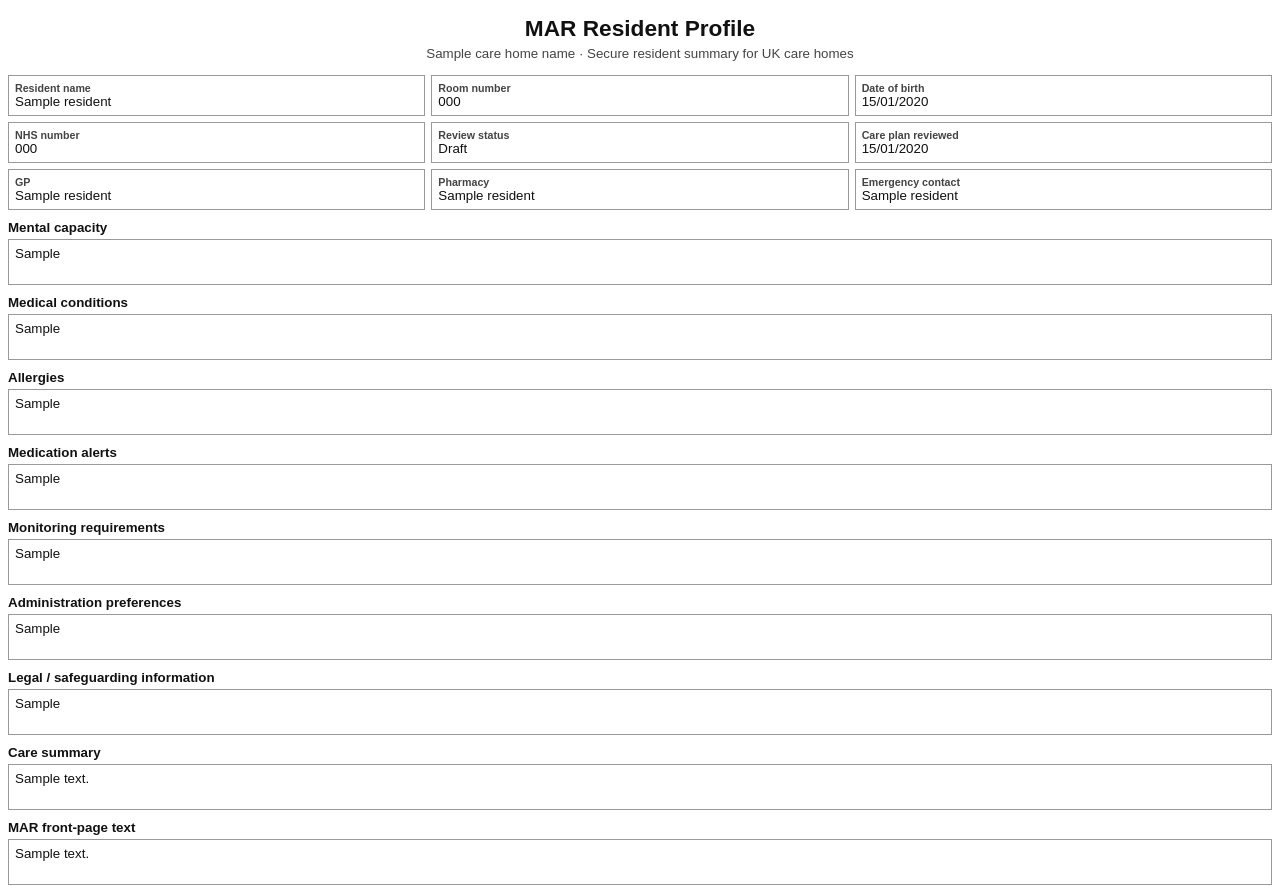
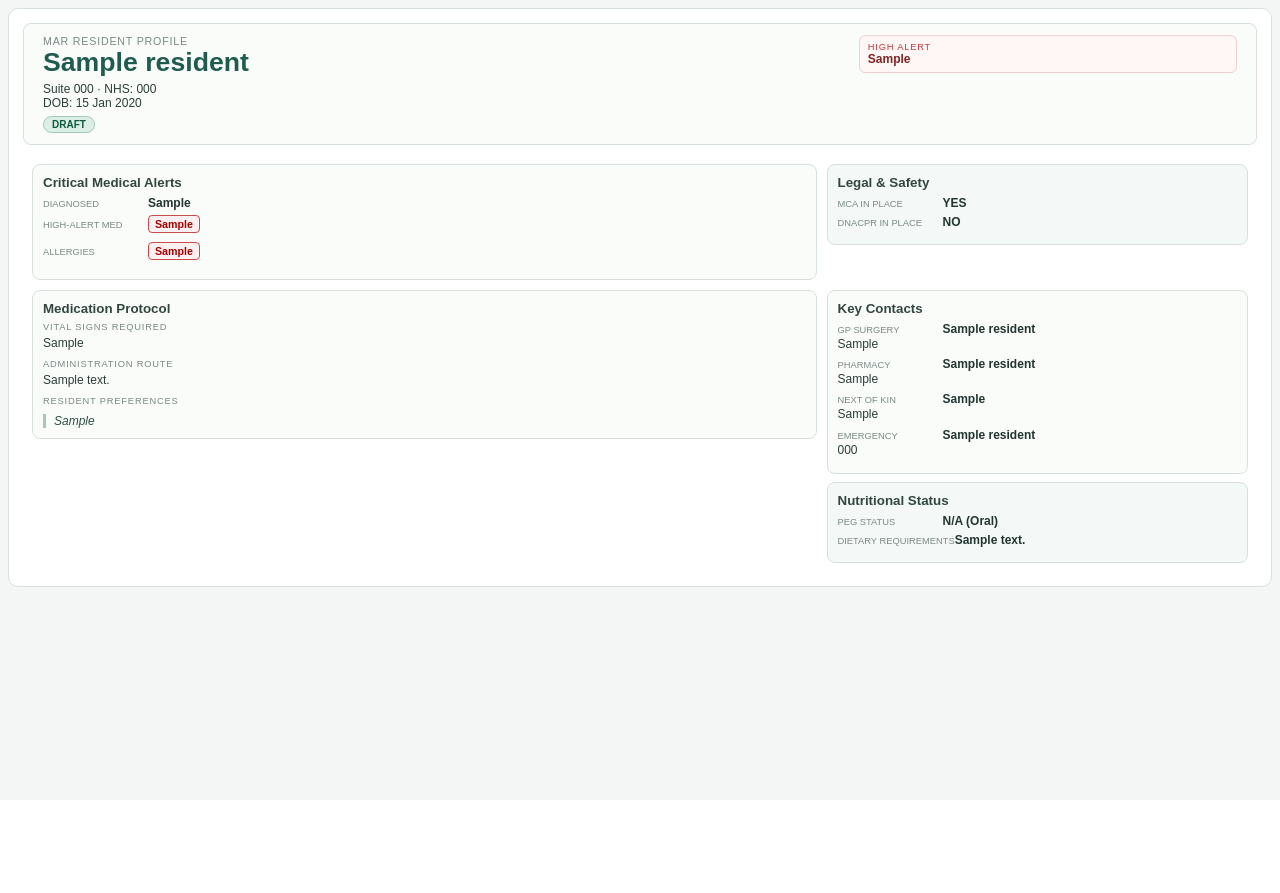
Before and after one commit to sherrywilly/Prn_protocol_generator, a Django app: template core/templates/core/resident_pdf.html in a window 1280 px wide. After the commit the page ends 587 px from the top, so only its background shows below. Run offline with Django 4.2, Linux system fonts and the light colour scheme; tables that the repository leaves empty hold one stand-in row (values such as "Sample post"); the template is opened without the code that fills it: values that come from a table or form of the project are taken from there, most other values are stand-ins (such as "Sample title", 1, 10 or a date in 2020).

Commit message:
Redesign resident PDF and DOCX layout to match sample style
Agent-Logs-Url: https://github.com/sherrywilly/Prn_protocol_generator/sessions/90efb670-49fc-447a-973c-b6a77fda843f

Co-authored-by: sherrywilly <40135571+sherrywilly@users.noreply.github.com>

```diff
--- a/core/templates/core/resident_pdf.html
+++ b/core/templates/core/resident_pdf.html
@@ -3,45 +3,103 @@
 <head>
 <meta charset="UTF-8">
 <style>
-  @page { size: A4; margin: 1.3cm 1.6cm; }
-  body { font-family: Arial, sans-serif; font-size: 10pt; color: #111; }
-  h1 { text-align: center; font-size: 17pt; margin-bottom: 4px; }
-  .subtitle { text-align: center; margin-bottom: 14px; color: #444; }
-  .grid { display: flex; gap: 6px; margin-bottom: 6px; }
-  .field { flex: 1; border: 1px solid #999; padding: 6px; }
-  .field label { display: block; font-size: 8pt; font-weight: bold; color: #444; }
-  .section { margin-top: 10px; }
-  .section h2 { font-size: 10pt; margin: 0 0 4px 0; }
-  .box { border: 1px solid #999; padding: 6px; min-height: 32px; }
-  ul { margin: 0; padding-left: 18px; }
+  @page { size: A4; margin: 1.2cm; }
+  body { font-family: Arial, sans-serif; font-size: 9.5pt; color: #1f2d2a; background: #f4f6f5; }
+  .page { background: #fff; border: 1px solid #d8e0dd; border-radius: 10px; padding: 14px; }
+  .card { border: 1px solid #d8e0dd; border-radius: 8px; padding: 10px; background: #fafcfa; }
+  .header { margin-bottom: 10px; }
+  .header-table { width: 100%; border-collapse: separate; border-spacing: 8px 0; }
+  .name { font-size: 20pt; font-weight: 700; color: #1f5c4f; margin-bottom: 4px; }
+  .muted { font-size: 8pt; color: #7a8884; text-transform: uppercase; letter-spacing: .8px; }
+  .meta { font-size: 9pt; color: #2b3d38; }
+  .badge { display: inline-block; border-radius: 12px; padding: 2px 8px; font-size: 7.5pt; font-weight: 700; text-transform: uppercase; }
+  .badge-green { background: #dcefe6; color: #0f5a40; border: 1px solid #9fcab5; }
+  .alert-box { border: 1px solid #f0d0d0; background: #fff6f6; border-radius: 6px; padding: 6px 8px; }
+  .alert-title { font-size: 7pt; text-transform: uppercase; color: #bf3c3c; letter-spacing: .8px; }
+  .alert-text { font-size: 9pt; color: #812424; font-weight: 700; }
+
+  .two-col { width: 100%; border-collapse: separate; border-spacing: 8px 8px; }
+  .section-title { font-size: 7pt; text-transform: uppercase; letter-spacing: .8px; color: #7a8884; margin-bottom: 3px; }
+  .section-header { font-size: 10pt; font-weight: 700; color: #324640; margin-bottom: 6px; }
+  .pill { display: inline-block; font-size: 8pt; font-weight: 700; padding: 2px 6px; border-radius: 4px; border: 1px solid #d3ded9; background: #fff; margin-right: 4px; margin-bottom: 4px; }
+  .pill-red { border-color: #c94a4a; color: #a30000; background: #fff1f1; }
+  .kv { margin-bottom: 5px; }
+  .kv-label { font-size: 7pt; text-transform: uppercase; color: #7b8a85; display: inline-block; min-width: 105px; }
+  .kv-value { font-size: 9pt; font-weight: 700; color: #223531; }
+  .body-copy { font-size: 9pt; color: #2b3d38; line-height: 1.35; }
+  .quote { font-size: 9pt; color: #2e4e45; font-style: italic; border-left: 3px solid #a6c6ba; padding-left: 8px; margin-top: 8px; }
 </style>
 </head>
 <body>
-<h1>MAR Resident Profile</h1>
-<div class="subtitle">{{ care_home_name }} · Secure resident summary for UK care homes</div>
-<div class="grid">
-  <div class="field"><label>Resident name</label>{{ resident.name }}</div>
-  <div class="field"><label>Room number</label>{{ resident.room_number }}</div>
-  <div class="field"><label>Date of birth</label>{{ resident.date_of_birth|date:"d/m/Y" }}</div>
+<div class="page">
+  <div class="card header">
+    <table class="header-table">
+      <tr>
+        <td style="width:68%;">
+          <div class="muted">MAR resident profile</div>
+          <div class="name">{{ resident.name }}</div>
+          <div class="meta">Suite {{ resident.room_number|default:"N/A" }} · NHS: {{ resident.nhs_number|default:"Not recorded" }}</div>
+          <div class="meta">DOB: {{ resident.date_of_birth|date:"d M Y" }}</div>
+          <div style="margin-top:6px;">
+            <span class="badge badge-green">{{ resident.get_review_status_display }}</span>
+          </div>
+        </td>
+        <td style="vertical-align:top;">
+          <div class="alert-box">
+            <div class="alert-title">High alert</div>
+            <div class="alert-text">{{ resident.medication_alerts|default:"None recorded"|truncatechars:40 }}</div>
+          </div>
+        </td>
+      </tr>
+    </table>
+  </div>
+
+  <table class="two-col">
+    <tr>
+      <td style="width:65%; vertical-align:top;">
+        <div class="card">
+          <div class="section-header">Critical Medical Alerts</div>
+          <div class="kv"><span class="kv-label">Diagnosed</span><span class="kv-value">{{ resident.medical_conditions|default:"Not recorded"|linebreaksbr }}</span></div>
+          <div class="kv"><span class="kv-label">High-alert med</span><span class="pill pill-red">{{ resident.medication_alerts|default:"Not recorded"|truncatechars:32 }}</span></div>
+          <div class="kv"><span class="kv-label">Allergies</span><span class="pill pill-red">{{ resident.allergies|default:"Not recorded"|truncatechars:32 }}</span></div>
+        </div>
+      </td>
+      <td style="vertical-align:top;">
+        <div class="card" style="background:#f4f8f6;">
+          <div class="section-header">Legal &amp; Safety</div>
+          <div class="kv"><span class="kv-label">MCA in place</span><span class="kv-value">{% if resident.mental_capacity %}YES{% else %}NO{% endif %}</span></div>
+          <div class="kv"><span class="kv-label">DNACPR in place</span><span class="kv-value">{% if 'dnacpr' in resident.legal_safeguarding_information|lower %}YES{% else %}NO{% endif %}</span></div>
+        </div>
+      </td>
+    </tr>
+    <tr>
+      <td style="vertical-align:top;">
+        <div class="card">
+          <div class="section-header">Medication Protocol</div>
+          <div class="section-title">Vital signs required</div>
+          <div class="body-copy">{{ resident.monitoring_requirements|default:"Not recorded"|linebreaksbr }}</div>
+          <div class="section-title" style="margin-top:8px;">Administration route</div>
+          <div class="body-copy">{{ resident.mar_front_page_text|default:"Not recorded"|truncatechars:120 }}</div>
+          <div class="section-title" style="margin-top:8px;">Resident preferences</div>
+          <div class="quote">{{ resident.administration_preferences|default:"Not recorded"|linebreaksbr }}</div>
+        </div>
+      </td>
+      <td style="vertical-align:top;">
+        <div class="card">
+          <div class="section-header">Key Contacts</div>
+          <div class="kv"><span class="kv-label">GP surgery</span><span class="kv-value">{{ resident.gp_name|default:"Not recorded" }}</span><br><span class="body-copy">{{ resident.gp_contact|default:"" }}</span></div>
+          <div class="kv"><span class="kv-label">Pharmacy</span><span class="kv-value">{{ resident.pharmacy_name|default:"Not recorded" }}</span><br><span class="body-copy">{{ resident.pharmacy_contact|default:"" }}</span></div>
+          <div class="kv"><span class="kv-label">Next of kin</span><span class="kv-value">{{ resident.next_of_kin|default:"Not recorded" }}</span><br><span class="body-copy">{{ resident.next_of_kin_contact|default:"" }}</span></div>
+          <div class="kv"><span class="kv-label">Emergency</span><span class="kv-value">{{ resident.emergency_contact_name|default:"Not recorded" }}</span><br><span class="body-copy">{{ resident.emergency_contact_phone|default:"" }}</span></div>
+        </div>
+        <div class="card" style="margin-top:8px; background:#f4f8f6;">
+          <div class="section-header">Nutritional Status</div>
+          <div class="kv"><span class="kv-label">PEG status</span><span class="kv-value">{% if 'peg' in resident.medical_conditions|lower %}YES{% else %}N/A (Oral){% endif %}</span></div>
+          <div class="kv"><span class="kv-label">Dietary requirements</span><span class="kv-value">{{ resident.care_summary|default:"Not recorded"|truncatechars:28 }}</span></div>
+        </div>
+      </td>
+    </tr>
+  </table>
 </div>
-<div class="grid">
-  <div class="field"><label>NHS number</label>{{ resident.nhs_number|default:"—" }}</div>
-  <div class="field"><label>Review status</label>{{ resident.get_review_status_display }}</div>
-  <div class="field"><label>Care plan reviewed</label>{{ resident.care_plan_reviewed|date:"d/m/Y"|default:"—" }}</div>
-</div>
-<div class="grid">
-  <div class="field"><label>GP</label>{{ resident.gp_name|default:"—" }}</div>
-  <div class="field"><label>Pharmacy</label>{{ resident.pharmacy_name|default:"—" }}</div>
-  <div class="field"><label>Emergency contact</label>{{ resident.emergency_contact_name|default:"—" }}</div>
-</div>
-<div class="section"><h2>Mental capacity</h2><div class="box">{{ resident.mental_capacity|linebreaksbr|default:"—" }}</div></div>
-<div class="section"><h2>Medical conditions</h2><div class="box">{{ resident.medical_conditions|linebreaksbr|default:"—" }}</div></div>
-<div class="section"><h2>Allergies</h2><div class="box">{{ resident.allergies|linebreaksbr|default:"—" }}</div></div>
-<div class="section"><h2>Medication alerts</h2><div class="box">{{ resident.medication_alerts|linebreaksbr|default:"—" }}</div></div>
-<div class="section"><h2>Monitoring requirements</h2><div class="box">{{ resident.monitoring_requirements|linebreaksbr|default:"—" }}</div></div>
-<div class="section"><h2>Administration preferences</h2><div class="box">{{ resident.administration_preferences|linebreaksbr|default:"—" }}</div></div>
-<div class="section"><h2>Legal / safeguarding information</h2><div class="box">{{ resident.legal_safeguarding_information|linebreaksbr|default:"—" }}</div></div>
-<div class="section"><h2>Care summary</h2><div class="box">{{ resident.care_summary|linebreaksbr|default:"—" }}</div></div>
-<div class="section"><h2>MAR front-page text</h2><div class="box">{{ resident.mar_front_page_text|linebreaksbr|default:"—" }}</div></div>
 </body>
 </html>
--- a/core/tests.py
+++ b/core/tests.py
@@ -109,6 +109,8 @@ class ResidentModelTest(AuthenticatedPortalTestCase):
         document_xml = zipfile.ZipFile(io.BytesIO(response.content)).read('word/document.xml').decode('utf-8')
         self.assertIn('MAR RESIDENT PROFILE', document_xml)
         self.assertIn('Medication alerts', document_xml)
+        self.assertIn('Critical Medical Alerts', document_xml)
+        self.assertIn('Key Contacts', document_xml)
 
     def test_resident_print_view(self):
         response = self.client.get(reverse('resident_print', args=[self.resident.pk]))
```
Also changed, not shown: core/pdf_generator.py (+107 -37 lines).
